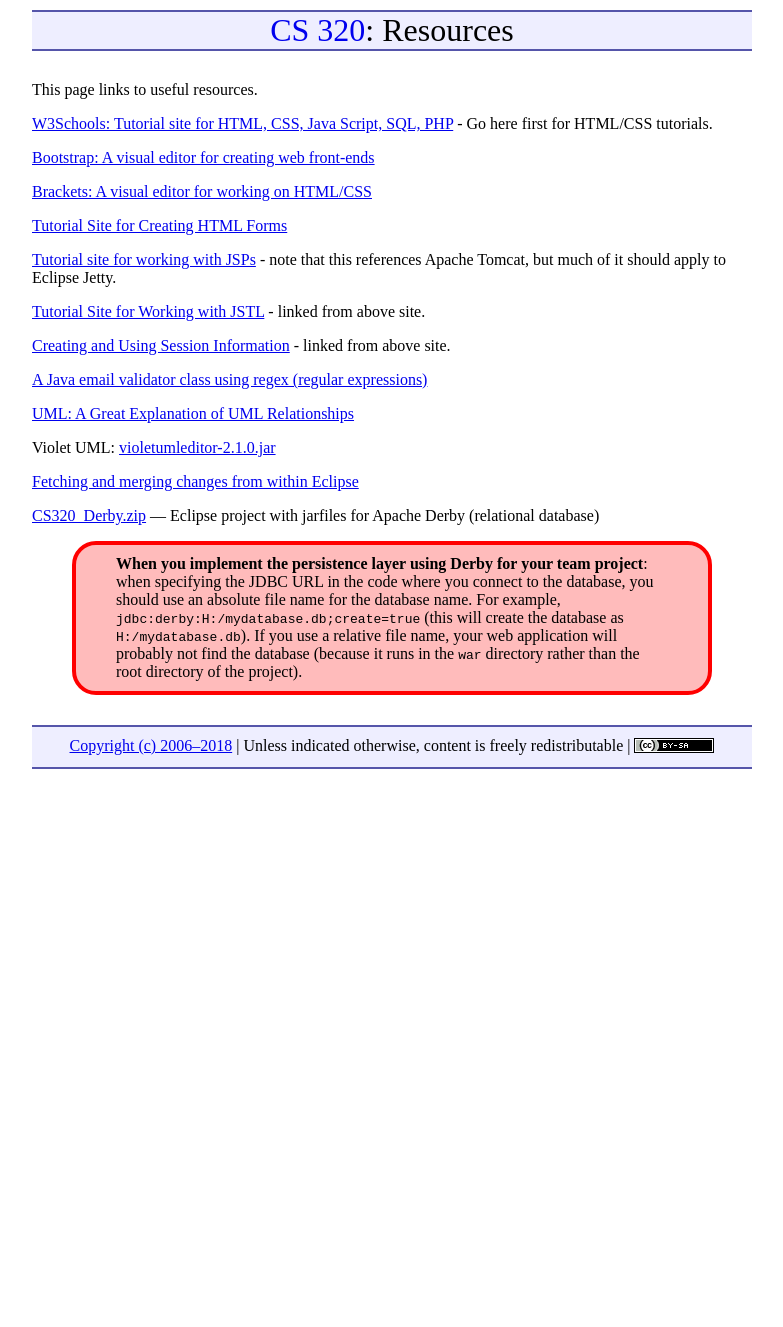
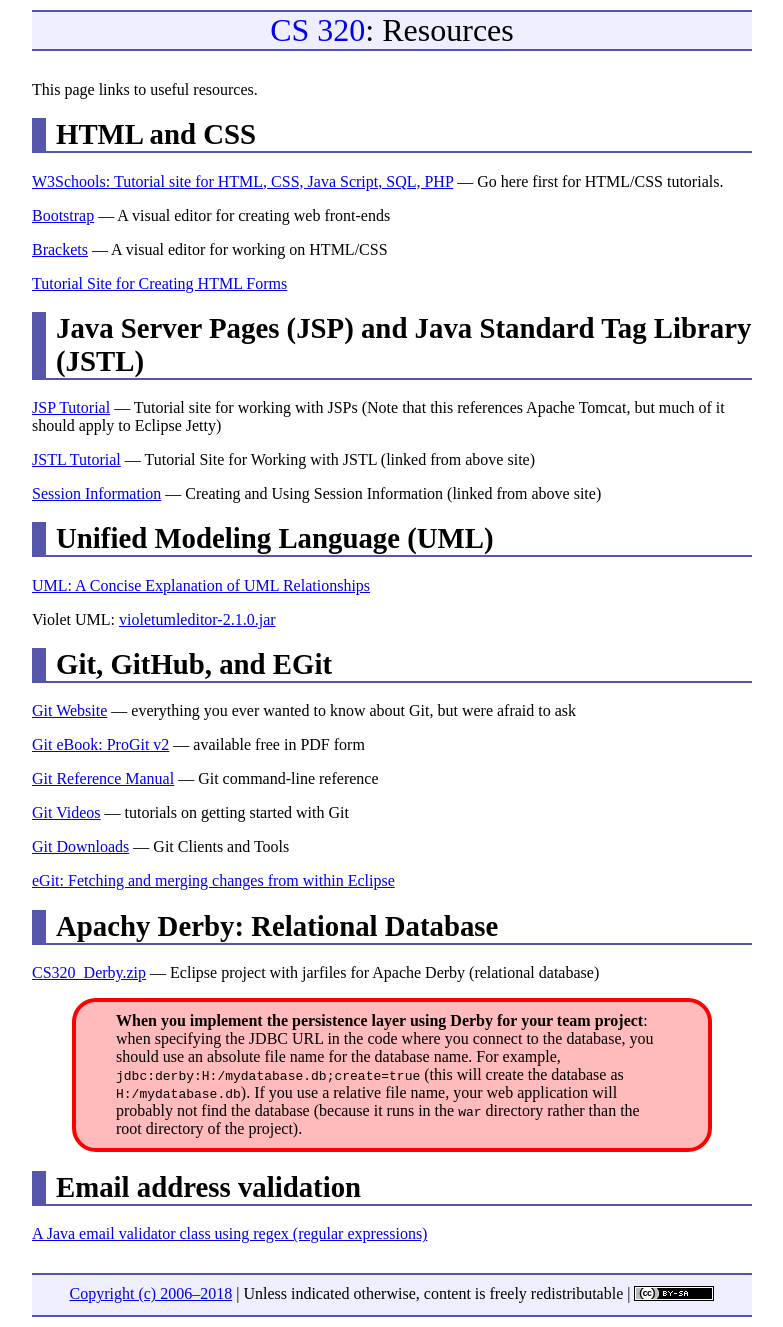
Before and after one commit to ycpcs/cs320-spring2018, a Jekyll site: the page built from resources/index.md, in a window 1280 px wide. Shown: the whole page, without its empty margins (248-1031 px from the left). Built offline with Jekyll 4.4.1, drawn with Linux system fonts in a browser that asks for light colours; before the commit the page ends 900 px from its top, so only the background shows below that.

Commit message:
added resources

```diff
--- a/resources/index.md
+++ b/resources/index.md
@@ -5,32 +5,64 @@ title: "Resources"
 
 This page links to useful resources.
 
-[W3Schools: Tutorial site for HTML, CSS, Java Script, SQL, PHP](http://www.w3schools.com) - Go here first for HTML/CSS tutorials.
+HTML and CSS
+============
 
-[Bootstrap: A visual editor for creating web front-ends](http://www.w3schools.com/bootstrap/default.asp)
+[W3Schools: Tutorial site for HTML, CSS, Java Script, SQL, PHP](http://www.w3schools.com) &mdash; Go here first for HTML/CSS tutorials.
 
-[Brackets: A visual editor for working on HTML/CSS](http://brackets.io/)
+[Bootstrap](http://www.w3schools.com/bootstrap/default.asp) &mdash; A visual editor for creating web front-ends
+
+[Brackets](http://brackets.io/) &mdash; A visual editor for working on HTML/CSS
 
 [Tutorial Site for Creating HTML Forms](http://www.htmliseasy.com/form_tutor/lesson01.html)
 
-[Tutorial site for working with JSPs](http://www.tutorialspoint.com/jsp/index.htm) - note that this references Apache Tomcat, but much of it should apply to Eclipse Jetty.
+Java Server Pages (JSP) and Java Standard Tag Library (JSTL)
+============================================================
 
-[Tutorial Site for Working with JSTL](http://www.tutorialspoint.com/jsp/jsp_standard_tag_library.htm) - linked from above site.
+[JSP Tutorial](http://www.tutorialspoint.com/jsp/index.htm) &mdash; Tutorial site for working with JSPs (Note that this references Apache Tomcat, but much of it should apply to Eclipse Jetty)
 
-[Creating and Using Session Information](http://www.tutorialspoint.com/jsp/jsp_session_tracking.htm) - linked from above site.
+[JSTL Tutorial](http://www.tutorialspoint.com/jsp/jsp_standard_tag_library.htm) &mdash; Tutorial Site for Working with JSTL (linked from above site)
 
-[A Java email validator class using regex (regular expressions)](https://www.mkyong.com/regular-expressions/how-to-validate-email-address-with-regular-expression/
-)
+[Session Information](http://www.tutorialspoint.com/jsp/jsp_session_tracking.htm) &mdash; Creating and Using Session Information (linked from above site)
 
-[UML: A Great Explanation of UML Relationships](http://usna86-techbits.blogspot.de/2012/11/uml-class-diagram-relationships.html)
+Unified Modeling Language (UML)
+===============================
+
+[UML: A Concise Explanation of UML Relationships](http://usna86-techbits.blogspot.de/2012/11/uml-class-diagram-relationships.html)
 
 Violet UML: [violetumleditor-2.1.0.jar](violetumleditor-2.1.0.jar)
 
-[Fetching and merging changes from within Eclipse](fetchMerge.html)
+Git, GitHub, and EGit
+=====================
+
+[Git Website](https://git-scm.com) &mdash; everything you ever wanted to know about Git, but were afraid to ask
+
+[Git eBook: ProGit v2](https://git-scm.com/book/en/v2) &mdash; available free in PDF form
+
+[Git Reference Manual](https://git-scm.com/docs) &mdash; Git command-line reference
+
+[Git Videos](https://git-scm.com/videos) &mdash; tutorials on getting started with Git
+
+[Git Downloads](https://git-scm.com/downloads) &mdash; Git Clients and Tools
+
+[eGit: Fetching and merging changes from within Eclipse](fetchMerge.html)
+
+Apachy Derby: Relational Database
+=================================
 
 [CS320\_Derby.zip](CS320_Derby.zip) &mdash; Eclipse project with jarfiles for Apache Derby (relational database)
 
+> <div class="callout"><b>When you implement the persistence layer using Derby for your team project</b>: when specifying the JDBC URL in the code where you connect to the database, you should use an absolute file name for the database name. For example, <code>jdbc:derby:H:/mydatabase.db;create=true</code> (this will create the database as <code>H:/mydatabase.db</code>).  If you use a relative file name, your web application will probably not find the database (because it runs in the <code>war</code> directory rather than the root directory of the project).</div>
+
+Email address validation
+========================
+
+[A Java email validator class using regex (regular expressions)](https://www.mkyong.com/regular-expressions/how-to-validate-email-address-with-regular-expression/)
+
 <!--
+
+CS320 Library Example Project
+=============================
 
 [CS320\_Library\_Example\_2018.zip](CS320_Library_Example_2018.zip) &mdash; Eclipse project that ties the [Web Applications Lab](../labs/lab02.html) together with the [ORM Lab](../labs/lab06.html).  This application places a web front-end on the SQL transactions from Lab06, as well as provides examples for creating a Derby database from CSV files, how to use session information after login, and how to use JSTL to display a list of complex objects in a JSP.  It has been updated to incorporate a many-to-many relationship between **Books** and **Authors**, using a junction table (**booksAuthors**) that cross-references **book_id**'s with **author_id**'s.  It also contains some example JUnit Tests for testing the Derby database queries.
 
@@ -51,5 +83,3 @@ To run the web application, first stop **SQLDemo**, then run **CS320_Lab02->Main
 There are currently two sets of login credentials hard-coded into the application: User name: **student** with PW: **ycp** and User name: **faculty** with PW: **E&CS**.  After you have successfully logged in, the user name will be passed around as part of the Session information, and each subsequent servlet checks for a valid Session (a non-null "user" attribute) before responding to the request.  Note that this is not a secure method for handling credentials, but is used as an example for passing around and checking Session information.
 
 -->
-
-> <div class="callout"><b>When you implement the persistence layer using Derby for your team project</b>: when specifying the JDBC URL in the code where you connect to the database, you should use an absolute file name for the database name. For example, <code>jdbc:derby:H:/mydatabase.db;create=true</code> (this will create the database as <code>H:/mydatabase.db</code>).  If you use a relative file name, your web application will probably not find the database (because it runs in the <code>war</code> directory rather than the root directory of the project).</div>
```
